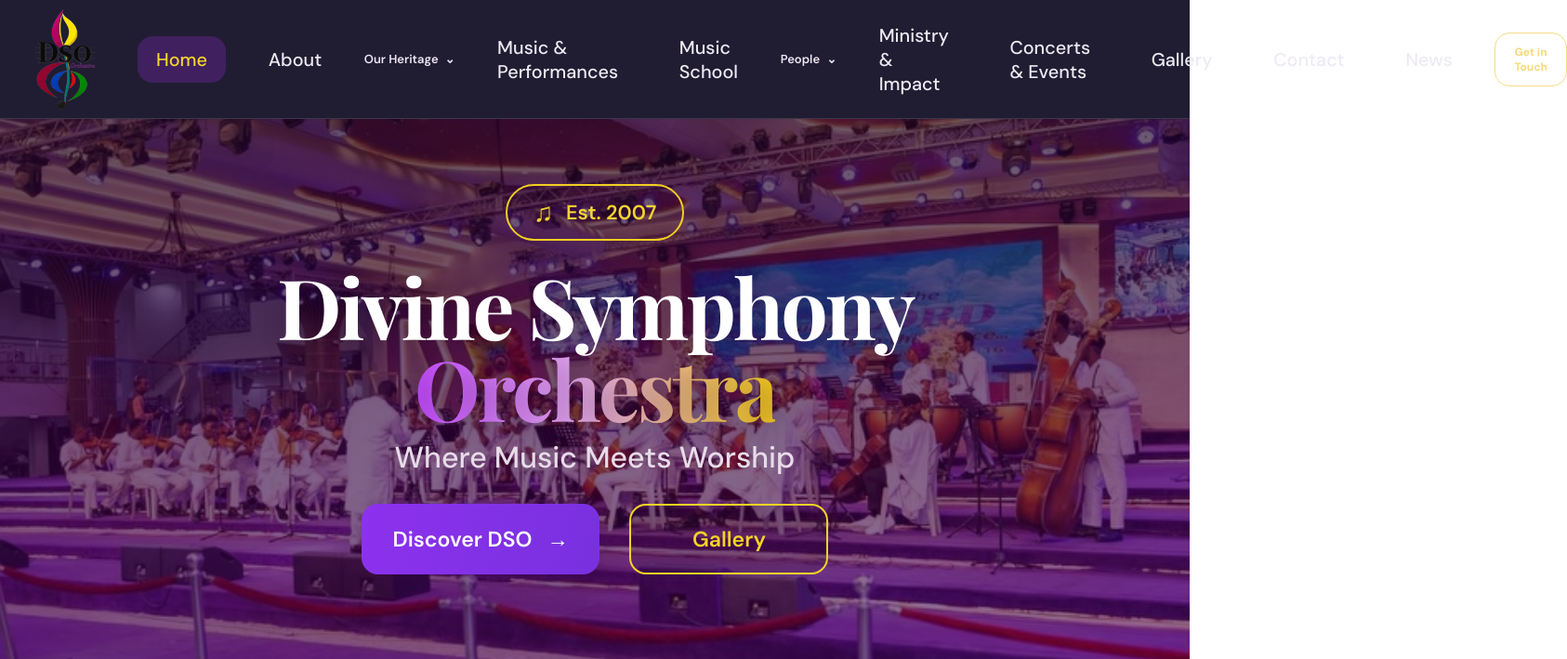
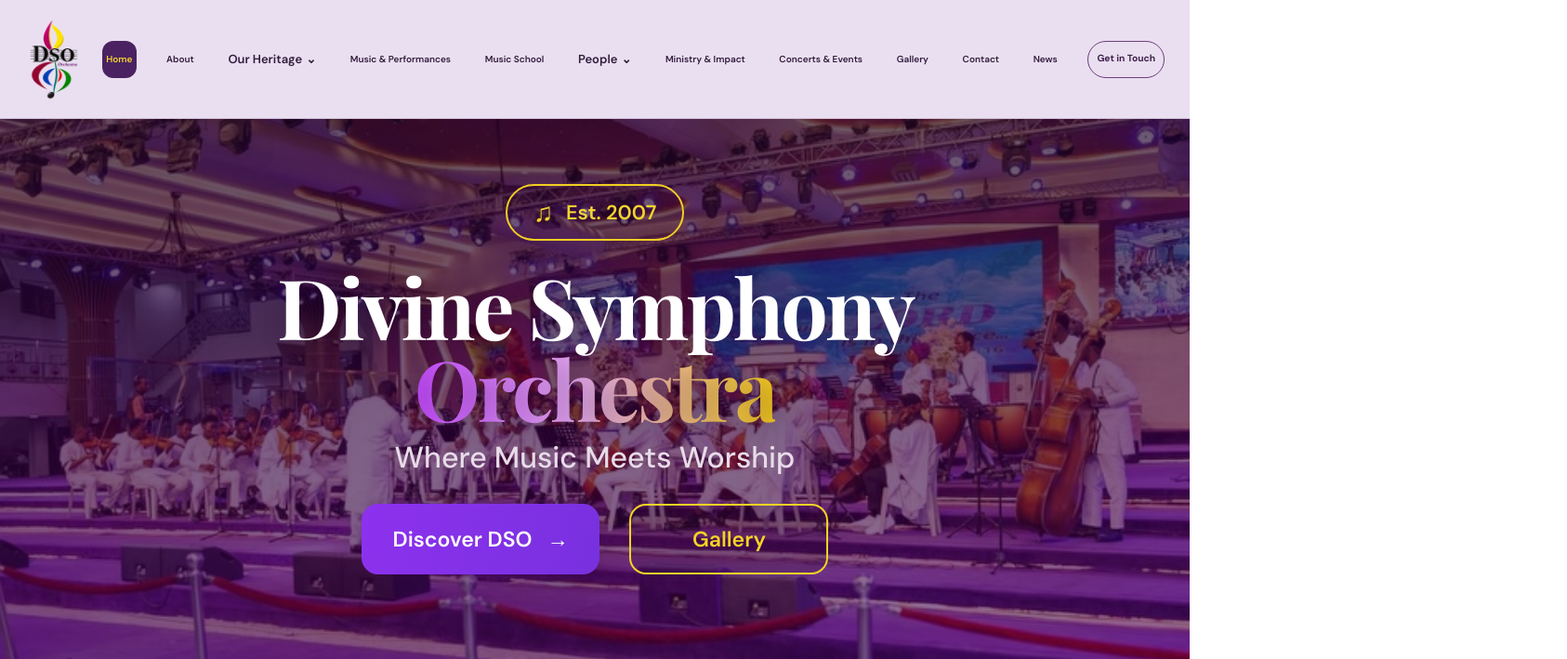
Before and after one commit to Divinesymphonyorchestra20/Divine-Symphony-Orchestra, a Next.js app: page / in a window 1280 px wide. Shown: the top 709 px of the page at 93% size, 1686 px wide, since content can reach past the window. Built offline with nearby package versions, Linux system fonts and the light colour scheme; a web font is replaced by a local one.

Commit message:
Style restored navigation for lavender-plum design

```diff
--- a/app/globals.css
+++ b/app/globals.css
@@ -1007,3 +1007,85 @@ body{color:var(--dso-ink);-webkit-font-smoothing:antialiased}
   .dso-hero-actions{gap:12px;margin-top:18px;width:100%}
   .dso-discover-cta,.dso-gallery-cta{min-width:0;min-height:56px;padding:13px 20px;border-radius:14px;font-size:16px;flex:1}
 }
+
+/* Restored original DSO navigation on the approved lavender-plum design */
+.site-header{
+  background:#eadff0;border-bottom:1px solid rgba(65,28,75,.16);
+  gap:clamp(8px,1.2vw,20px);padding:0 clamp(14px,2.1vw,34px);
+}
+.site-header .brand{flex:0 0 auto;min-width:68px}
+.site-header .brand-logo{width:62px;height:88px}
+.site-header nav{
+  flex:1 1 auto;min-width:0;display:flex;align-items:center;justify-content:space-between;
+  gap:clamp(1px,.35vw,6px);overflow:visible;padding:0;
+  font-size:clamp(10px,.82vw,13px);font-weight:600;
+}
+.site-header nav>a,.site-header nav .nav-dropdown-trigger{
+  display:inline-flex;align-items:center;justify-content:center;gap:4px;min-height:40px;
+  padding:8px clamp(4px,.55vw,9px);border:0;border-radius:12px;color:#321b3c;
+  background:transparent;font:inherit;line-height:1.2;text-align:center;white-space:normal;cursor:pointer;
+}
+.site-header nav>a:hover,.site-header nav>a:focus-visible,
+.site-header nav .nav-dropdown-trigger:hover,.site-header nav .nav-dropdown-trigger:focus-visible{
+  color:#4b1b66;background:rgba(102,49,125,.1);outline-offset:2px;
+}
+.site-header nav>a.active,.site-header nav .nav-dropdown.active>.nav-dropdown-trigger{
+  color:#f5d52f;background:#4a2262;
+}
+.site-header .nav-dropdown{position:relative;flex:0 0 auto}
+.site-header .nav-dropdown-menu{
+  position:absolute;z-index:20;top:calc(100% + 8px);left:0;min-width:230px;
+  max-width:min(320px,90vw);padding:8px;border:1px solid rgba(65,28,75,.18);
+  border-radius:12px;background:#f4eaf7;box-shadow:0 14px 32px rgba(28,9,38,.22);
+}
+.site-header .nav-dropdown-menu[hidden]{display:none!important}
+.site-header .nav-dropdown-menu a{
+  display:flex;width:100%;min-height:38px;align-items:center;padding:9px 12px;
+  border-radius:8px;color:#321b3c;font-size:13px;line-height:1.3;white-space:normal;
+}
+.site-header .nav-dropdown-menu a:hover,.site-header .nav-dropdown-menu a:focus-visible{
+  color:#4b1b66;background:rgba(102,49,125,.12);
+}
+.site-header .menu-link{
+  flex:0 0 auto;min-height:40px;display:inline-flex;align-items:center;justify-content:center;
+  padding:9px 13px;border:1.5px solid #6b3d7c;border-radius:24px;color:#3d1e4b;
+  background:transparent;font-size:clamp(10px,.8vw,12px);font-weight:700;white-space:nowrap;
+}
+.site-header .menu-link:hover,.site-header .menu-link:focus-visible{color:#f5d52f;background:#4a2262}
+.mobile-menu-toggle{display:none}
+@media(max-width:1180px){
+  .site-header{height:auto;min-height:90px;flex-wrap:wrap;padding:8px 3%;gap:8px 14px}
+  .site-header .brand-logo{width:58px;height:82px}
+  .mobile-menu-toggle{
+    display:inline-flex;align-items:center;justify-content:center;gap:9px;min-height:44px;
+    margin-left:auto;padding:9px 15px;border:1px solid rgba(65,28,75,.35);border-radius:12px;
+    color:#321b3c;background:rgba(255,255,255,.35);font:600 14px 'DM Sans',Arial,sans-serif;cursor:pointer;
+  }
+  .site-header nav{
+    display:none;order:3;flex:1 0 100%;width:100%;padding:10px 0 14px;align-items:stretch;
+    justify-content:flex-start;flex-direction:column;gap:4px;border-top:1px solid rgba(65,28,75,.16);
+    overflow:visible;font-size:14px;
+  }
+  .site-header nav.is-open{display:flex}
+  .site-header nav>a,.site-header nav .nav-dropdown-trigger{
+    width:100%;min-height:44px;justify-content:flex-start;padding:10px 14px;text-align:left;font-size:14px;
+  }
+  .site-header .nav-dropdown{width:100%}
+  .site-header .nav-dropdown-menu{
+    position:static;width:100%;max-width:none;min-width:0;margin:3px 0 8px;padding:5px 8px 5px 18px;
+    border:0;border-left:2px solid #9b70aa;border-radius:0;background:rgba(255,255,255,.38);box-shadow:none;
+  }
+  .site-header .nav-dropdown-menu a{min-height:42px;font-size:14px}
+  .site-header .menu-link{align-self:flex-start;min-height:44px;margin:6px 0 0;padding:10px 18px;font-size:13px}
+}
+@media(max-width:620px){
+  .site-header{min-height:78px;padding:7px 4%}
+  .site-header .brand-logo{width:50px;height:70px}
+  .mobile-menu-toggle{min-height:44px;padding:9px 13px;font-size:13px}
+  .site-header nav{padding:10px 0 14px}
+}
+@media(min-width:1181px) and (max-width:1400px){
+  .site-header nav{font-size:10px;gap:1px}
+  .site-header nav>a,.site-header nav .nav-dropdown-trigger{padding-left:4px;padding-right:4px}
+  .site-header .menu-link{padding-left:9px;padding-right:9px}
+}
```
